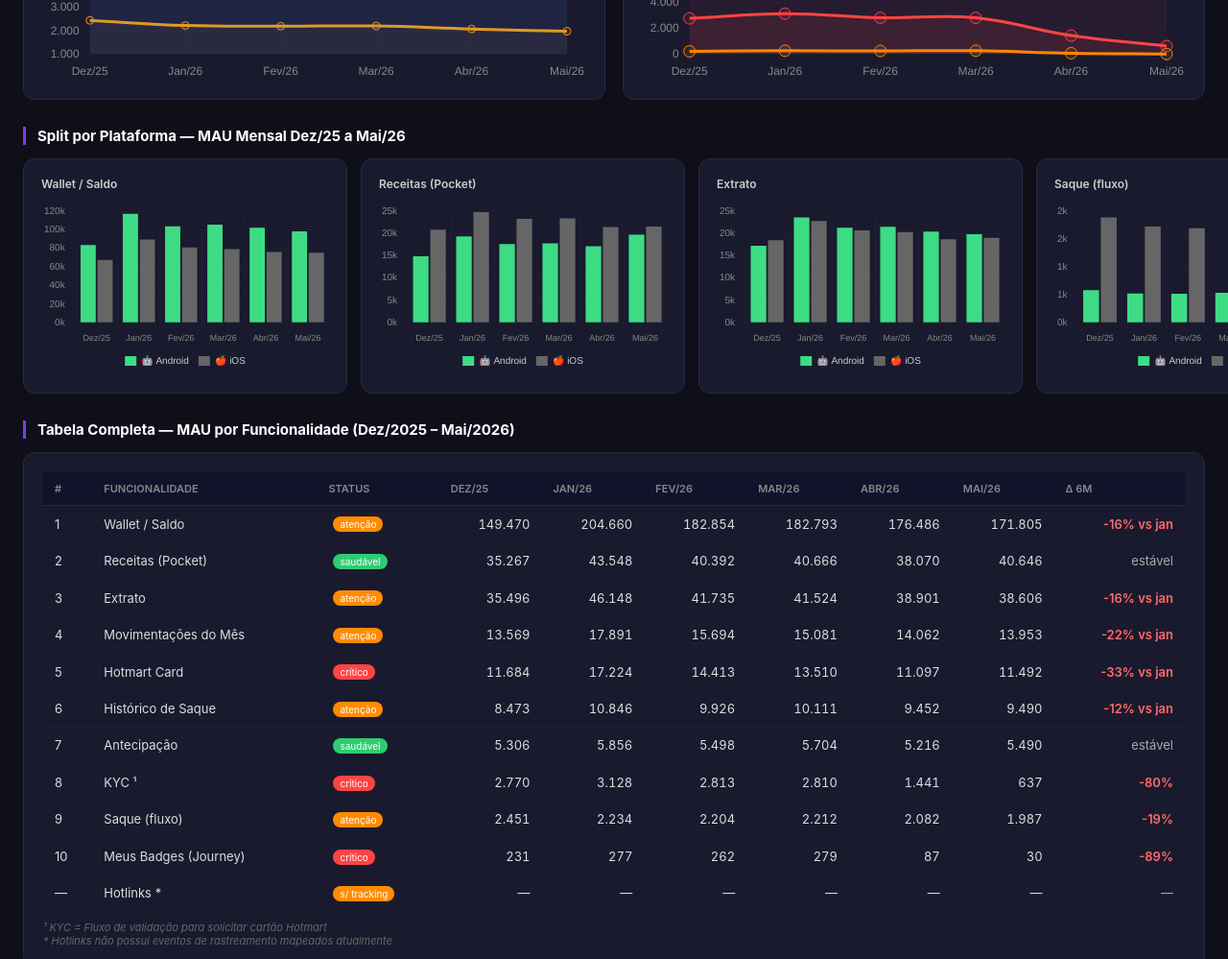
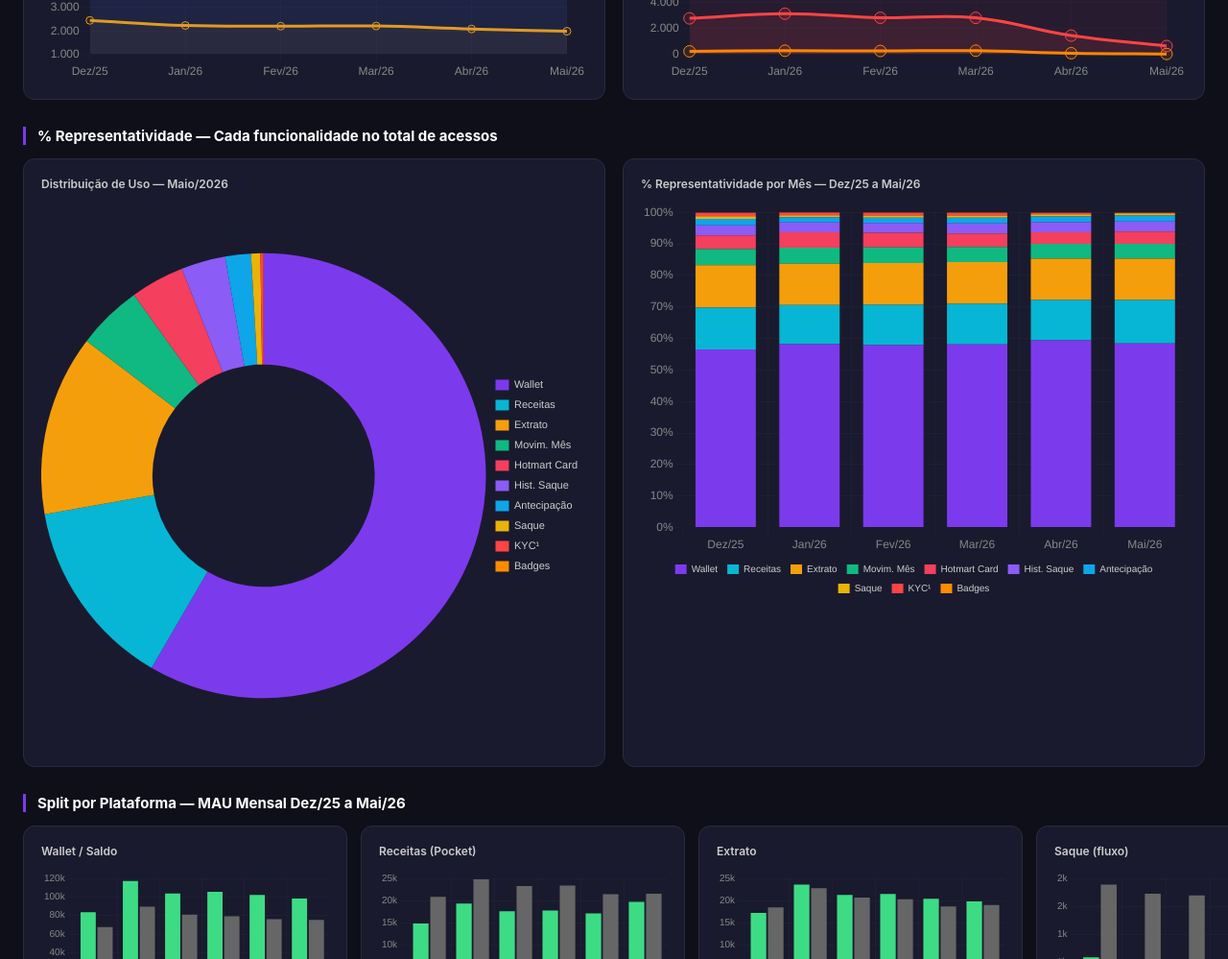
Before and after one commit to marcofuriatti-hotmart/dashs, a plain HTML site: page index.html in a window 1280 px wide. Shown: the part 1100-2099 px from the top of the page at 96% size. Drawn offline with nearby package versions, Linux system fonts and the light colour scheme.

Commit message:
feat: add usage share chart (pie + stacked bar)

```diff
--- a/index.html
+++ b/index.html
@@ -78,6 +78,18 @@
   <div class="chart-card">
     <h3>Funcionalidades em Alerta 🔴 — Dez/25 a Mai/26</h3>
     <canvas id="chartAlert" height="160"></canvas>
+  </div>
+</div>
+
+<div class="section-title">% Representatividade — Cada funcionalidade no total de acessos</div>
+<div class="charts-grid-2">
+  <div class="chart-card">
+    <h3>Distribuição de Uso — Maio/2026</h3>
+    <canvas id="pieUsage" height="220"></canvas>
+  </div>
+  <div class="chart-card">
+    <h3>% Representatividade por Mês — Dez/25 a Mai/26</h3>
+    <canvas id="chartUsageStacked" height="220"></canvas>
   </div>
 </div>
 
@@ -176,6 +188,55 @@ makePlatformChart('platWallet',  [83502,117062,103775,105541,102133,98205], [675
 makePlatformChart('platPocket',  [14868,19338,17652,17814,17149,19716],     [20876,24762,23254,23365,21435,21547]);
 makePlatformChart('platExtrato', [17239,23618,21314,21490,20450,19825],     [18505,22810,20710,20313,18704,19015]);
 makePlatformChart('platSaque',   [583,523,519,539,499,463],                 [1887,1724,1696,1679,1592,1531]);
+
+// ---- PIE: representatividade Mai/26 ----
+const maiData = [171805,40646,38606,13953,11492,9490,5490,1987,637,30];
+const maiLabels = ['Wallet','Receitas','Extrato','Movim. Mês','Hotmart Card','Hist. Saque','Antecipação','Saque','KYC¹','Badges'];
+const maiColors = ['#7c3aed','#06b6d4','#f59e0b','#10b981','#f43f5e','#8b5cf6','#0ea5e9','#eab308','#ff4444','#ff8c00'];
+
+new Chart(document.getElementById('pieUsage'), {
+  type: 'doughnut',
+  data: {
+    labels: maiLabels,
+    datasets: [{ data: maiData, backgroundColor: maiColors, borderWidth: 0 }]
+  },
+  options: {
+    responsive: true,
+    plugins: {
+      legend: { position: 'right', labels: { color: '#ccc', font: { size: 11 }, padding: 10, boxWidth: 14 } },
+      tooltip: { callbacks: { label: function(ctx) { const total = ctx.dataset.data.reduce((a,b)=>a+b,0); const pct = ((ctx.parsed/total)*100).toFixed(1); return ' ' + ctx.label + ': ' + ctx.parsed.toLocaleString('pt-BR') + ' (' + pct + '%)'; } } }
+    }
+  }
+});
+
+// ---- STACKED BAR: % por mês ----
+const allMonths = [
+  [149470,35267,35496,13569,11684,8473,5306,2451,2770,231],
+  [204660,43548,46148,17891,17224,10846,5856,2234,3128,277],
+  [182854,40392,41735,15694,14413,9926,5498,2204,2813,262],
+  [182793,40666,41524,15081,13510,10111,5704,2212,2810,279],
+  [176486,38070,38901,14062,11097,9452,5216,2082,1441,87],
+  [171805,40646,38606,13953,11492,9490,5490,1987,637,30]
+];
+const pctData = allMonths.map(m => { const t = m.reduce((a,b)=>a+b,0); return m.map(v => parseFloat(((v/t)*100).toFixed(1))); });
+const stackedDatasets = maiLabels.map((label, i) => ({
+  label: label,
+  data: pctData.map(m => m[i]),
+  backgroundColor: maiColors[i],
+}));
+
+new Chart(document.getElementById('chartUsageStacked'), {
+  type: 'bar',
+  data: { labels: meses6, datasets: stackedDatasets },
+  options: {
+    responsive: true,
+    plugins: { legend: { labels: { color: '#ccc', font: { size: 10 }, boxWidth: 12 }, position: 'bottom' }, tooltip: { callbacks: { label: ctx => ' ' + ctx.dataset.label + ': ' + ctx.parsed.y + '%' } } },
+    scales: {
+      x: { stacked: true, ticks: { color: '#888' }, grid: { color: '#1e1e35' } },
+      y: { stacked: true, max: 100, ticks: { color: '#888', callback: v => v + '%' }, grid: { color: '#1e1e35' } }
+    }
+  }
+});
 </script>
 </body>
 </html>
```
